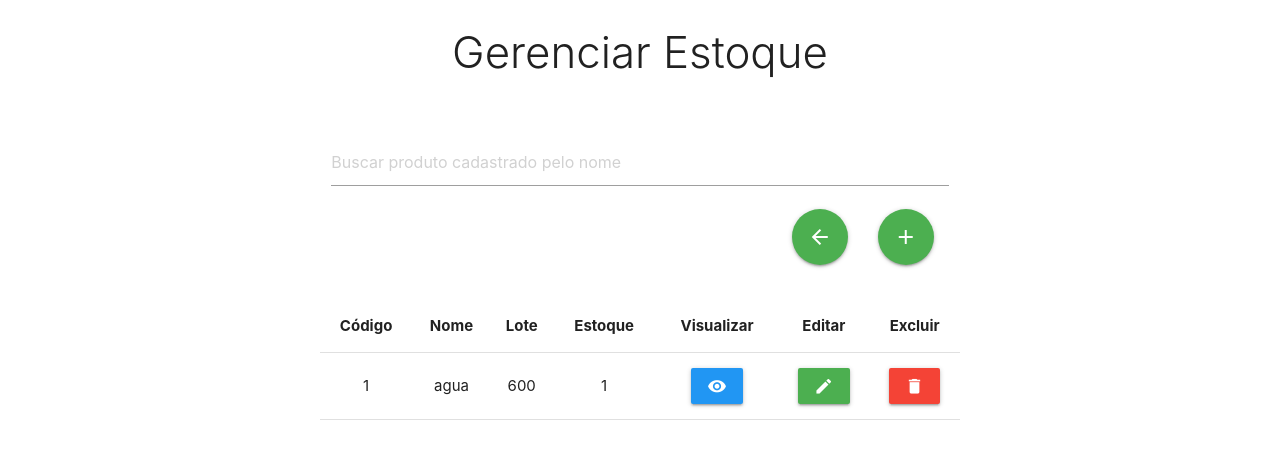
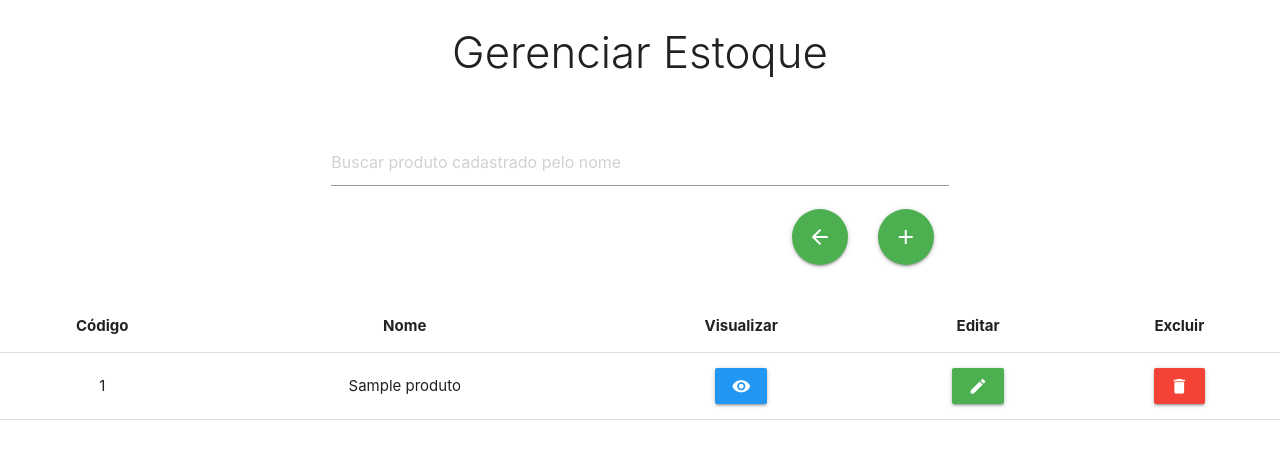
Before and after one commit to RCordeiroAlmeida/QUIMIS, a PHP site: page /estoque/gerenciarEstoque.php in a window 1280 px wide. Shown: the top 459 px of the page. Run offline with PHP 8.4, Linux system fonts and the light colour scheme; data comes from the database, SQL or seed files in the repository; tables that the repository leaves empty hold one stand-in row (values such as "Sample post"); some libraries are stand-ins or nearby versions.

Commit message:
Revert "v1.19.10"
This reverts commit c16807d745838412ff11e14c59a8d689742ef7b7.

```diff
--- a/banco/quimis.sql
+++ b/banco/quimis.sql
@@ -76,7 +76,7 @@ CREATE TABLE `produtos` (
   `nome` varchar(255) NOT NULL,
   `descricaoProd` varchar(255) NOT NULL,
   `formula` varchar(255) NOT NULL,
-  `estoqueMin` varchar(255) NOT NULL,
+  `qtddEstoque` varchar(255) NOT NULL,
   `unidadeMed` varchar(255) NOT NULL,
   `fornecedor` varchar(255) NOT NULL,
   `Fabricante` varchar(255) NOT NULL,
--- a/css/gerenciaEstoq.css
+++ /dev/null
@@ -1,4 +0,0 @@
-table.highlight{
-    width: 50%;
-    margin-left: 25%;
-}
--- a/estoque/gerenciarEstoque.php
+++ b/estoque/gerenciarEstoque.php
@@ -8,7 +8,6 @@
     <link href="https://fonts.googleapis.com/icon?family=Material+Icons" rel="stylesheet">
     <!--Import materialize.css-->
     <link rel="stylesheet" href="https://cdnjs.cloudflare.com/ajax/libs/materialize/1.0.0/css/materialize.min.css">
-    <link rel="stylesheet" href="../css/gerenciaEstoq.css">
     <script src="https://ajax.googleapis.com/ajax/libs/jquery/3.5.1/jquery.min.js"></script>
     <script>
         $(document).ready(function(){
@@ -34,13 +33,11 @@
         </div>
     </div>
     <div class='row'>
-        <table class="highlight stripped centered responsive-table">
+        <table class="highlight centered responsive-table">
             <thead>
                 <tr>
                     <th>Código</th>
                     <th>Nome</th>
-                    <th>Lote</th>
-                    <th>Estoque</th>
                     <th>Visualizar</th>
                     <th>Editar</th>
                     <th>Excluir</th>
@@ -55,8 +52,7 @@
                 while($dados = mysqli_fetch_array($execut)){
                     $id = $dados['id_produto'];
                     $nome = $dados['nome'];
-                    $estoq = $dados['estoqueMin'];
-                    $lote = $dados['lote'];
+                    $desc = $dados['descricaoProd'];
 
                     echo "
                         <tbody id = 'myTable'>
@@ -64,8 +60,6 @@
                                 <form action = '../produto/editarProduto.php' method='POST'>
                                     <td>$id</td>
                                     <td>$nome</td>
-                                    <td>$lote</td>
-                                    <td>$estoq</td>
                                     <td>
                                         <form action='visualizarProd.php' method='POST'>
                                             <input type = 'hidden' name = 'id_produto' value = '$id'/>
--- a/produto/cadastrarProd.php
+++ b/produto/cadastrarProd.php
@@ -27,7 +27,7 @@
                 <textarea id="formula" name= 'formula' class="materialize-textarea"></textarea>
             </div>
             <div class="input-field col s12">
-                <label for="estoqueMin">Quantidade em Estoque</label>
+                <label for="estoqueMin">Estoque mínimo</label>
                 <input type="text" name="estoqueMin" id="estoqueMin">
             </div>
             <div class="input-field col s12">
--- a/produto/editarProduto.php
+++ b/produto/editarProduto.php
@@ -56,7 +56,7 @@
                                     <textarea id='formula' name= 'formula' class='materialize-textarea'>$form</textarea>
                                 </div>
                                 <div class='input-field col s12'>
-                                    <label for='estoqueMin'>Quantidade em Estoque</label>
+                                    <label for='estoqueMin'Quantidade em Estoque</label>
                                     <input type='text' name='estoqueMin' id='estoqueMin' value='$estoq'/>
                                 </div>
                                 <div class='input-field col s12'>
```
